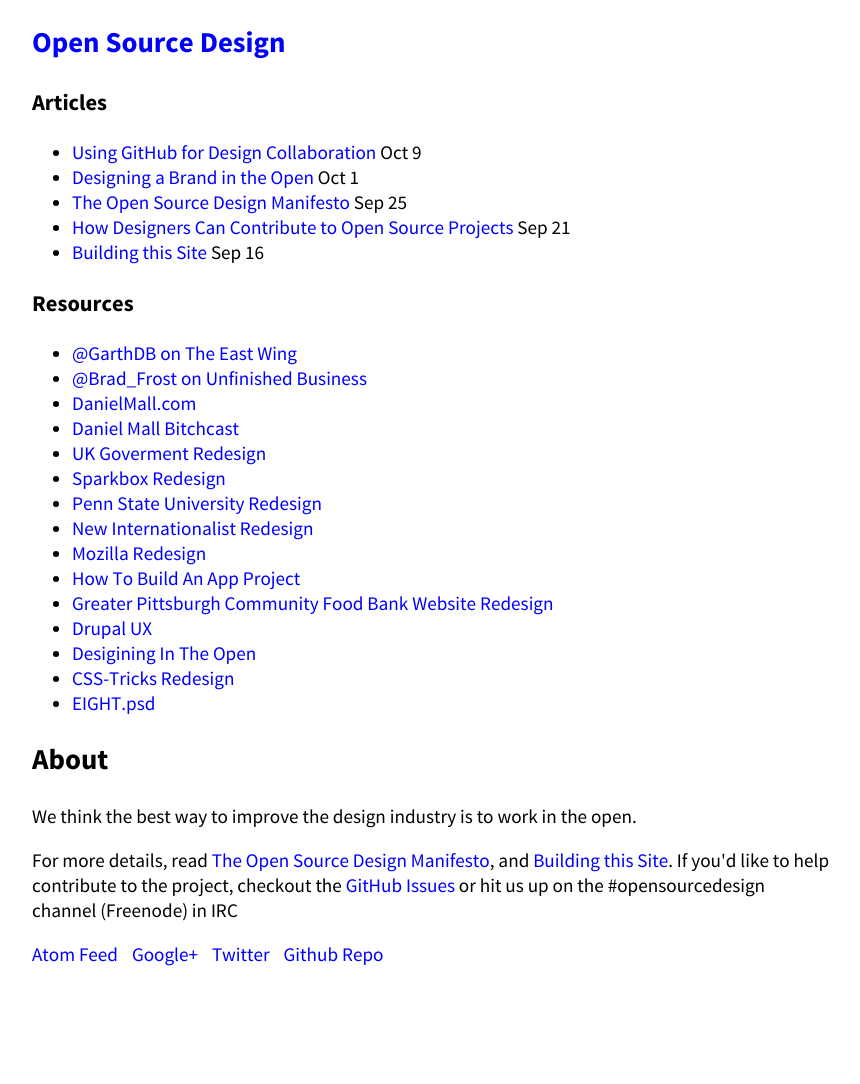
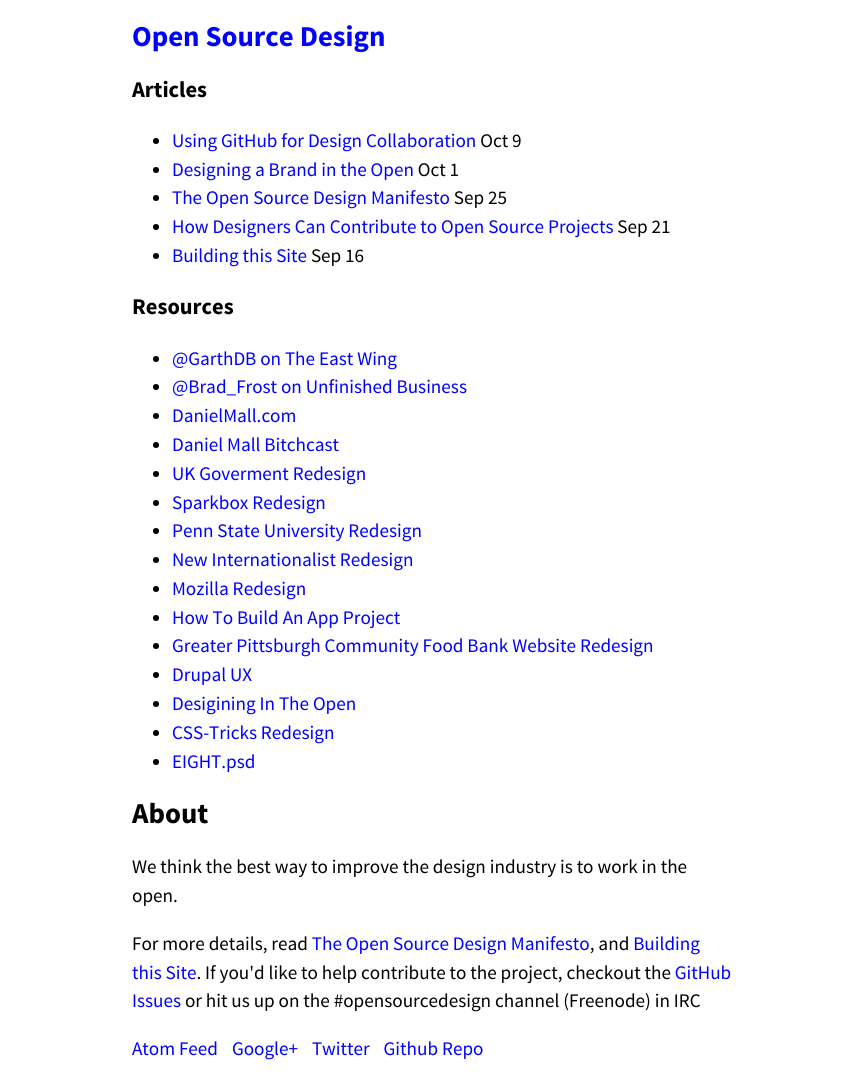
Before and after one commit to DesignOpen/designopen.github.io, a Jekyll site: the page built from index.html, in a window 1280 px wide. Shown: the whole page, without its empty margins (208-1068 px from the left). Built offline with Jekyll 4.4.1, drawn with Linux system fonts in a browser that asks for light colours; before the commit the page ends 987 px from its top, so only the background shows below that.

Commit message:
added line-height and rest max-width to 600px

```diff
--- a/css/main.css
+++ b/css/main.css
@@ -2,10 +2,11 @@
   font-family: 'source_sans_pro', sans;
   font-size: 1em;
   margin: 0;
+  line-height:  1.5em;
   transition: all 0.3s ease-in-out;
 }
 .site {
-  max-width: 800px;
+  max-width: 600px;
   margin: 0 auto;
   padding-left: 20px;
   padding-right: 20px;
@@ -56,6 +57,7 @@
 @media only screen and (max-width: 500px) {
     body {
         font-size: 80%;
+        line-height: 1.4em;
     }
 }
 
```
